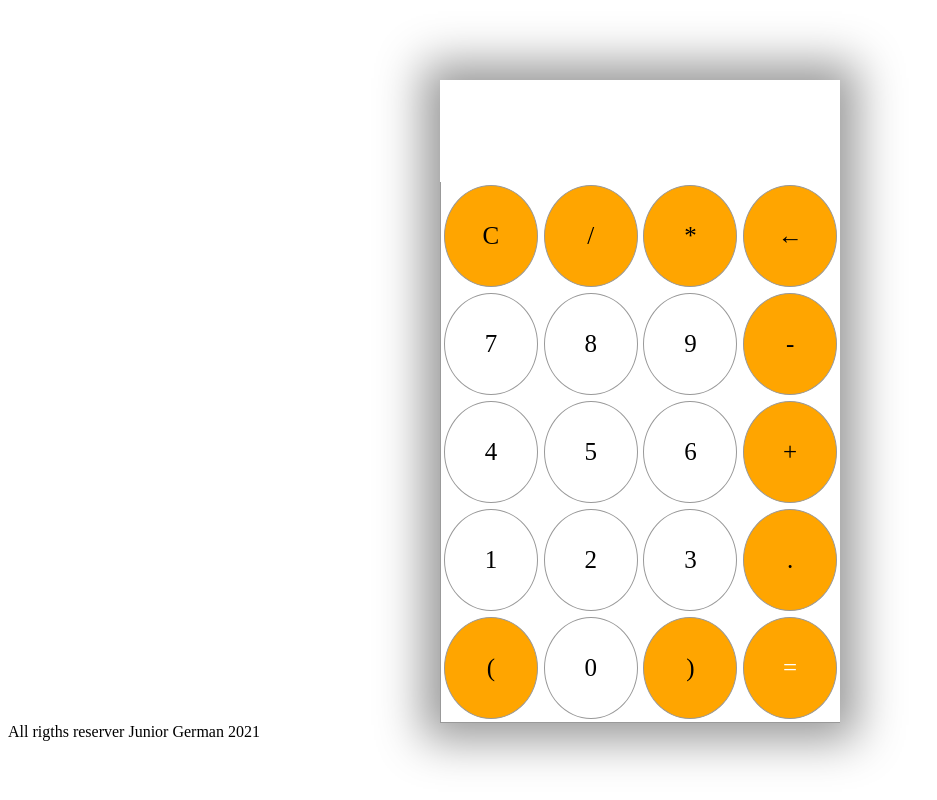
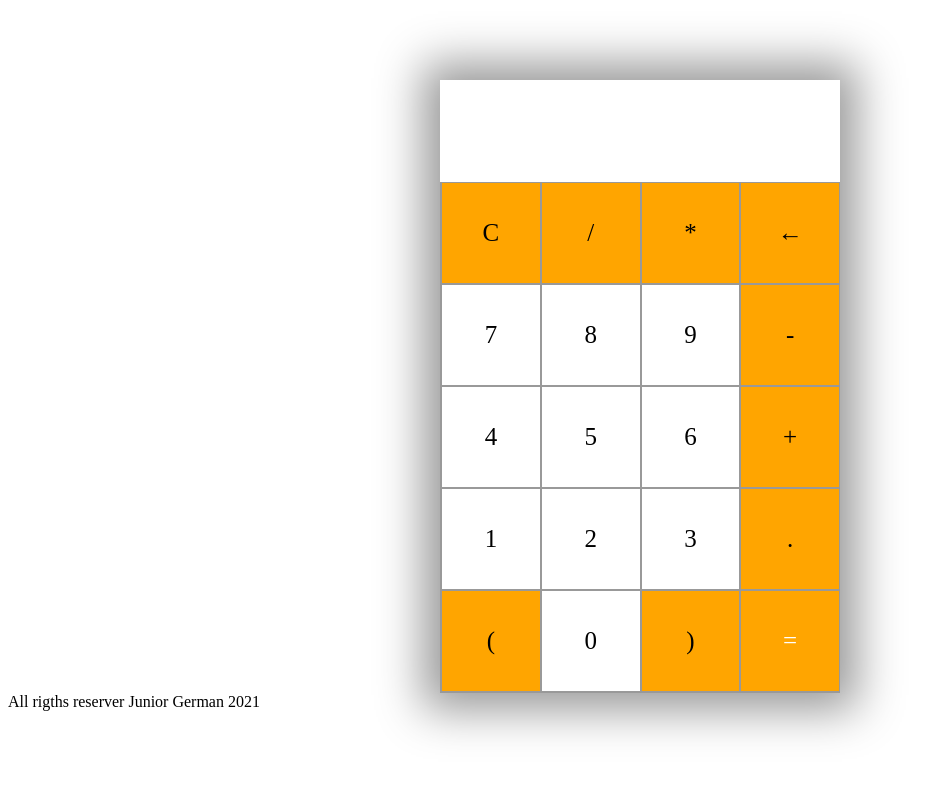
Before and after one commit to dopdev-del/firstcalculatorjs, a plain HTML site: page index.html in a window 1280 px wide. Shown: the whole page, without its empty margins (0-937 px from the left). Drawn offline with Linux system fonts and the light colour scheme.

Commit message:
Update style.css
change round icons for square

```diff
--- a/style.css
+++ b/style.css
@@ -46,8 +46,3 @@
 #este{
     background-color: orange;
 }
-
-.button {
-    border-radius: 50%;
-    margin: 3%;
-  }
```
